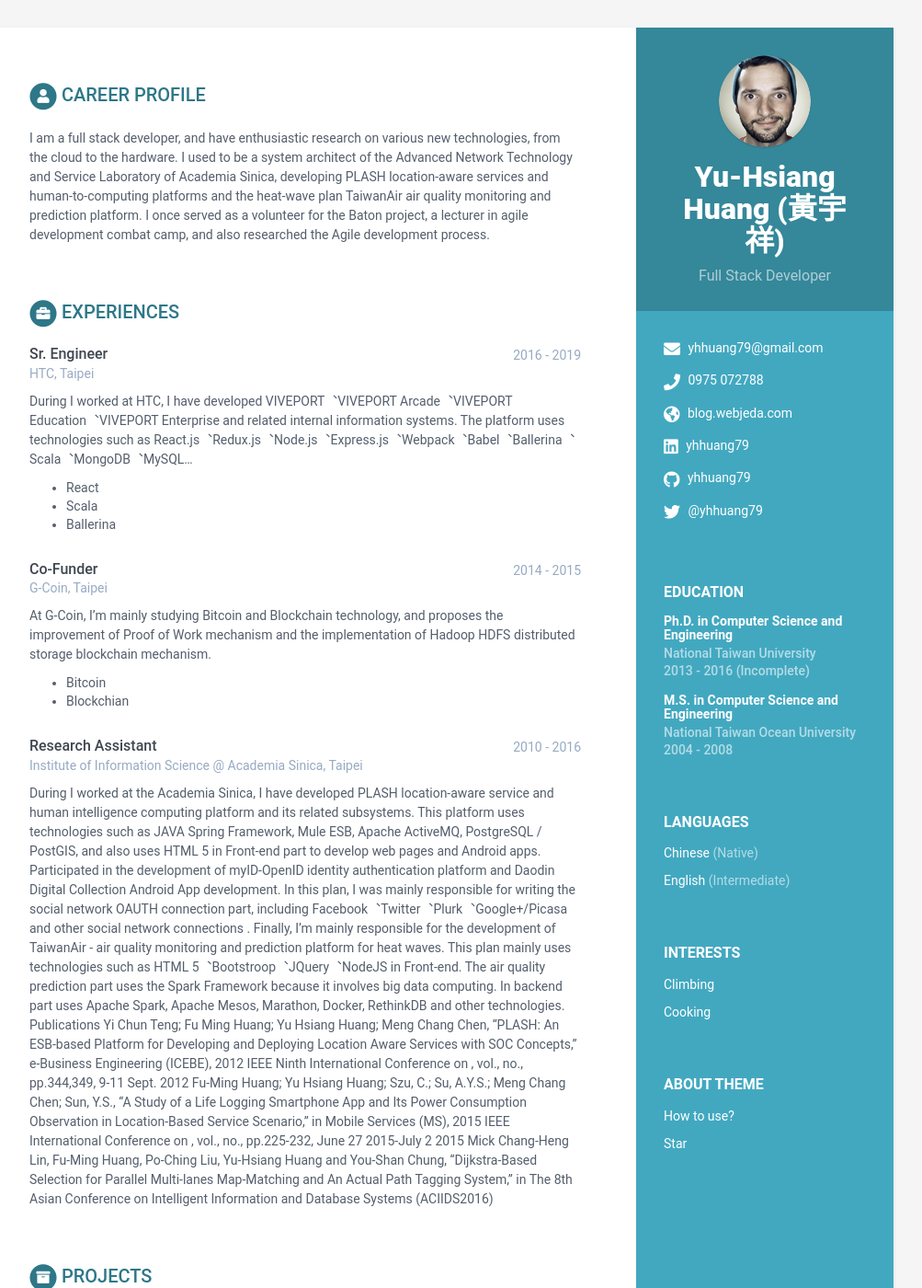
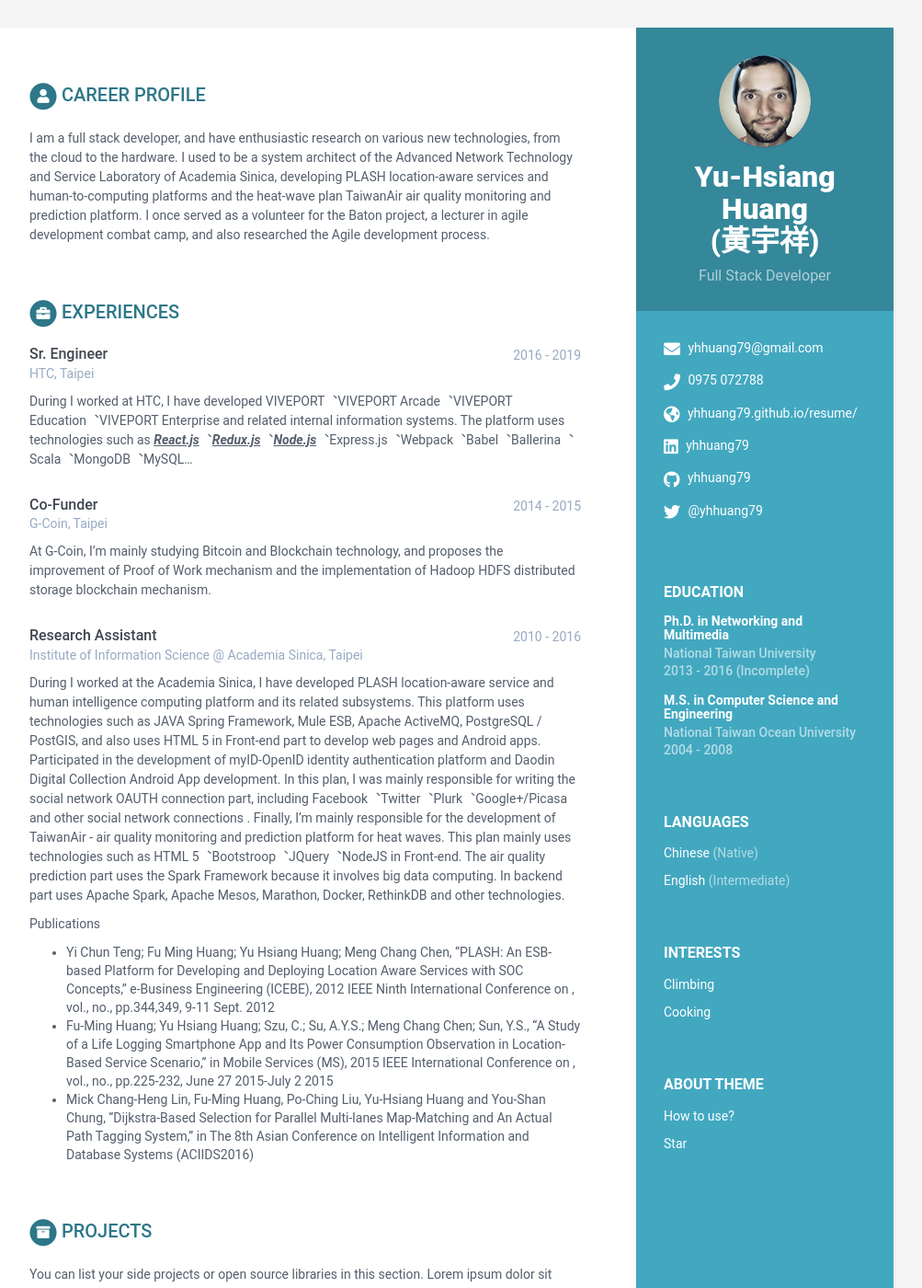
Before and after one commit to yhhuang79/resume, a Jekyll site: the page built from index.html, in a window 1280 px wide and 1400 px high. Shown: the whole window at 92% size, without its empty margins (168-1171 px from the left). Built offline with Jekyll 4.4.1, drawn with Linux system fonts in a browser that asks for light colours.

Commit message:
Try html tag

```diff
--- a/_data/data.yml
+++ b/_data/data.yml
@@ -7,14 +7,14 @@ sidebar:
     education: True # set to False if you want education in main section instead of in sidebar
 
     # Profile information
-    name: Yu-Hsiang Huang (黃宇祥)
+    name: Yu-Hsiang Huang<br />(黃宇祥)
     tagline: Full Stack Developer
     avatar: profile.png  #place a 100x100 picture inside /assets/images/ folder and provide the name of the file below
 
     # Sidebar links
     email: yhhuang79@gmail.com
     phone: 0975 072788
-    website: blog.webjeda.com #do not add http://
+    website: yhhuang79.github.io/resume/ #do not add http://
     linkedin: yhhuang79
     github: yhhuang79
     gitlab:
@@ -43,7 +43,7 @@ career-profile:
     summary: |
       I am a full stack developer, and have enthusiastic research on various new technologies, from the cloud to the hardware. I used to be a system architect of the Advanced Network Technology and Service Laboratory of Academia Sinica, developing PLASH location-aware services and human-to-computing platforms and the heat-wave plan TaiwanAir air quality monitoring and prediction platform. I once served as a volunteer for the Baton project, a lecturer in agile development combat camp, and also researched the Agile development process.
 education:
-    - degree: Ph.D. in Computer Science and Engineering
+    - degree: Ph.D. in Networking and Multimedia
       university: National Taiwan University
       time: 2013 - 2016 (Incomplete)
 
@@ -55,17 +55,12 @@ experiences:
       time: 2016 - 2019
       company: HTC, Taipei
       details: |
-        During I worked at HTC, I have developed VIVEPORT︑VIVEPORT Arcade︑VIVEPORT Education︑VIVEPORT Enterprise and related internal information systems. The platform uses technologies such as React.js︑Redux.js︑Node.js︑Express.js︑Webpack︑Babel︑Ballerina︑Scala︑MongoDB︑MySQL...
-          - React
-          - Scala
-          - Ballerina
+        During I worked at HTC, I have developed VIVEPORT︑VIVEPORT Arcade︑VIVEPORT Education︑VIVEPORT Enterprise and related internal information systems. The platform uses technologies such as <u><b><i>React.js</i></b></u>︑<u><b><i>Redux.js</i></b></u>︑<u><b><i>Node.js</i></b></u>︑Express.js︑Webpack︑Babel︑Ballerina︑Scala︑MongoDB︑MySQL...
     - role: Co-Funder
       time: 2014 - 2015
       company: G-Coin, Taipei
       details: |
         At G-Coin, I’m mainly studying Bitcoin and Blockchain technology, and proposes the improvement of Proof of Work mechanism and the implementation of Hadoop HDFS distributed storage blockchain mechanism.
-          - Bitcoin
-          - Blockchian
     - role: Research Assistant
       time: 2010 - 2016
       company: Institute of Information Science @ Academia Sinica, Taipei
@@ -73,10 +68,11 @@ experiences:
         During I worked at the Academia Sinica, I have developed PLASH location-aware service and human intelligence computing platform and its related subsystems. This platform uses technologies such as JAVA Spring Framework, Mule ESB, Apache ActiveMQ, PostgreSQL / PostGIS, and also uses HTML 5 in Front-end part to develop web pages and Android apps.
         Participated in the development of myID-OpenID identity authentication platform and Daodin Digital Collection Android App development. In this plan, I was mainly responsible for writing the social network OAUTH connection part, including Facebook︑Twitter︑Plurk︑Google+/Picasa and other social network connections .
         Finally, I'm mainly responsible for the development of TaiwanAir -  air quality monitoring and prediction platform for heat waves. This plan mainly uses technologies such as HTML 5︑Bootstroop︑JQuery︑NodeJS in Front-end. The air quality prediction part uses the Spark Framework because it involves big data computing. In backend part uses Apache Spark, Apache Mesos, Marathon, Docker, RethinkDB and other technologies.
+
         Publications
-          Yi Chun Teng; Fu Ming Huang; Yu Hsiang Huang; Meng Chang Chen, "PLASH: An ESB-based Platform for Developing and Deploying Location Aware Services with SOC Concepts," e-Business Engineering (ICEBE), 2012 IEEE Ninth International Conference on , vol., no., pp.344,349, 9-11 Sept. 2012
-          Fu-Ming Huang; Yu Hsiang Huang; Szu, C.; Su, A.Y.S.; Meng Chang Chen; Sun, Y.S., "A Study of a Life Logging Smartphone App and Its Power Consumption Observation in Location-Based Service Scenario," in Mobile Services (MS), 2015 IEEE International Conference on , vol., no., pp.225-232, June 27 2015-July 2 2015
-          Mick Chang-Heng Lin, Fu-Ming Huang, Po-Ching Liu, Yu-Hsiang Huang and You-Shan Chung, "Dijkstra-Based Selection for Parallel Multi-lanes Map-Matching and An Actual Path Tagging System," in The 8th Asian Conference on Intelligent Information and Database Systems (ACIIDS2016)
+          - Yi Chun Teng; Fu Ming Huang; Yu Hsiang Huang; Meng Chang Chen, "PLASH: An ESB-based Platform for Developing and Deploying Location Aware Services with SOC Concepts," e-Business Engineering (ICEBE), 2012 IEEE Ninth International Conference on , vol., no., pp.344,349, 9-11 Sept. 2012
+          - Fu-Ming Huang; Yu Hsiang Huang; Szu, C.; Su, A.Y.S.; Meng Chang Chen; Sun, Y.S., "A Study of a Life Logging Smartphone App and Its Power Consumption Observation in Location-Based Service Scenario," in Mobile Services (MS), 2015 IEEE International Conference on , vol., no., pp.225-232, June 27 2015-July 2 2015
+          - Mick Chang-Heng Lin, Fu-Ming Huang, Po-Ching Liu, Yu-Hsiang Huang and You-Shan Chung, "Dijkstra-Based Selection for Parallel Multi-lanes Map-Matching and An Actual Path Tagging System," in The 8th Asian Conference on Intelligent Information and Database Systems (ACIIDS2016)
 
 projects:
     title: Projects
```
